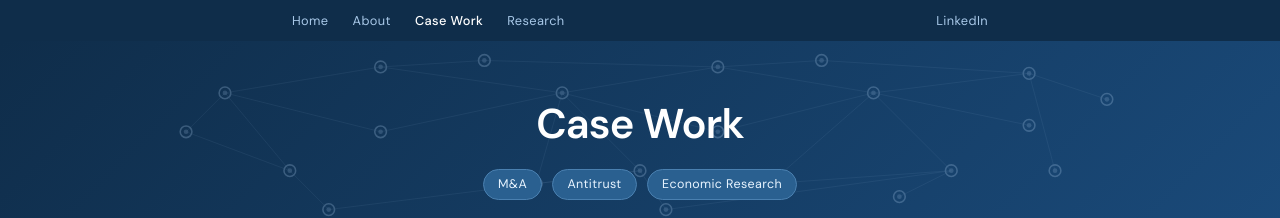
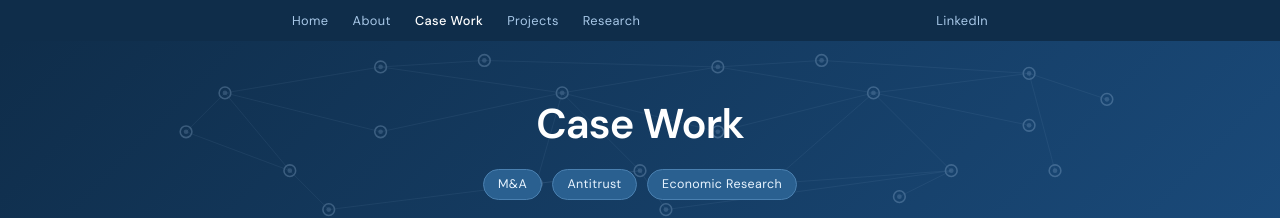
Before and after one commit to colindonahue123-ui/colindonahue123-ui.github.io, a Jekyll site: the page cases.html, which Jekyll copies as it is, in a window 1280 px wide. Shown: the top 218 px of the page. Built offline with Jekyll 4.4.1, drawn with Linux system fonts in a browser that asks for light colours.

Commit message:
Update cases.html

```diff
--- a/cases.html
+++ b/cases.html
@@ -227,6 +227,7 @@
       <a href="index.html">Home</a>
       <a href="about.html">About</a>
       <a href="cases.html" class="active">Case Work</a>
+      <a href="projects.html">Projects</a>
       <a href="thesis.html">Research</a>
     </div>
     <a href="http://www.linkedin.com/in/colin-donahue-4311a418a" target="_blank">LinkedIn</a>
```
